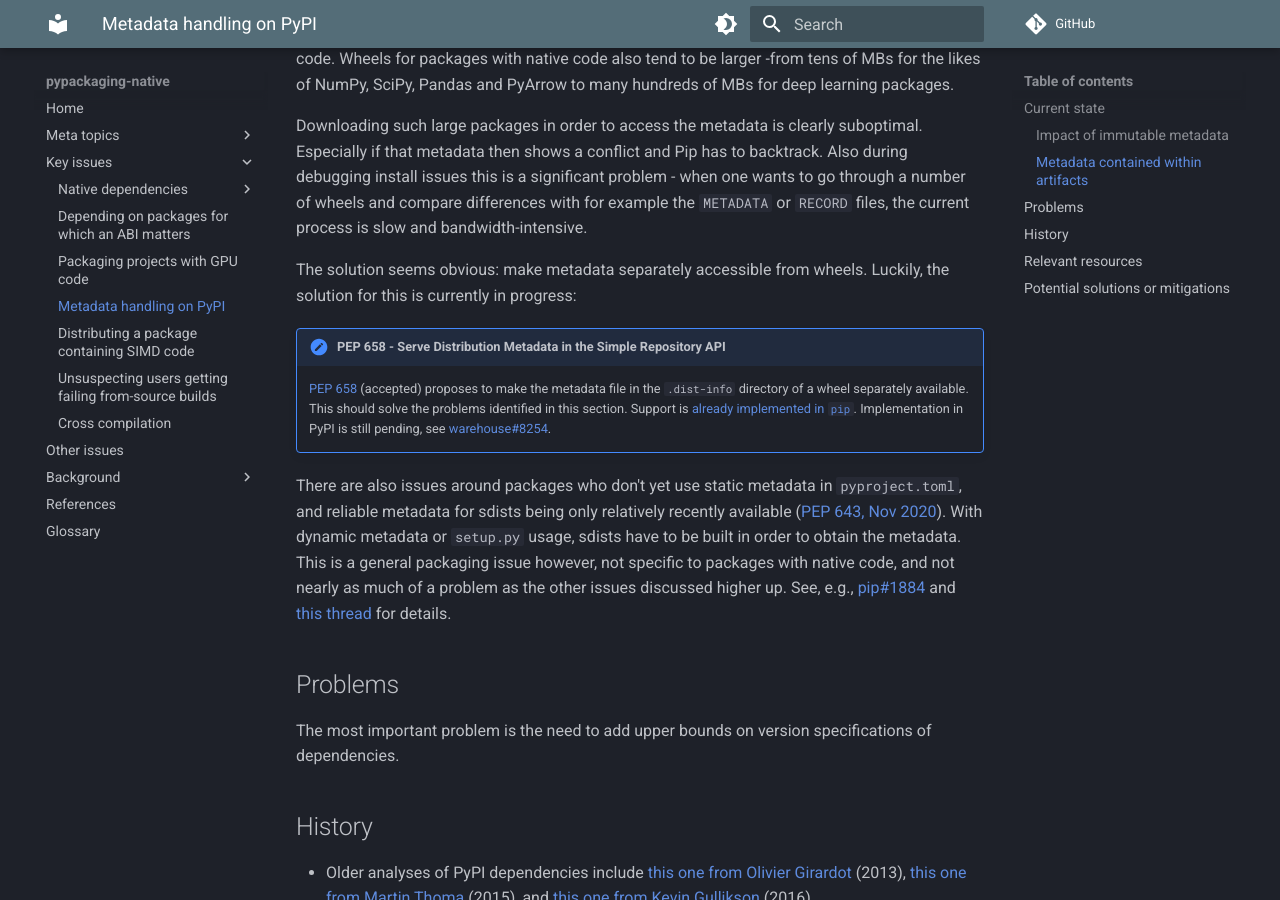
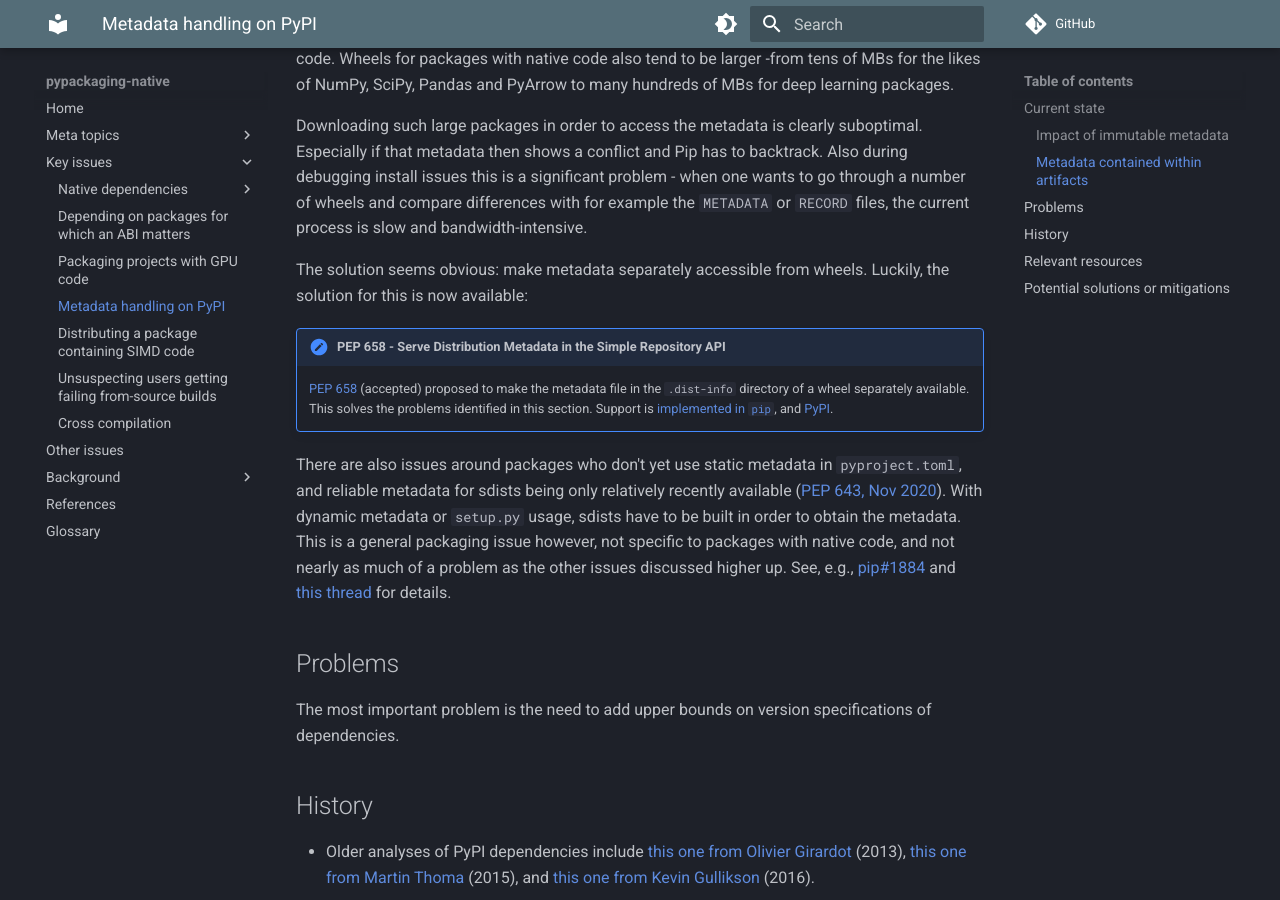
Before and after one commit to pypackaging-native/pypackaging-native, an MkDocs documentation site: the page built from docs/key-issues/pypi_metadata_handling.md, in a window 1280 px wide and 900 px high, scrolled down 2131 px. Built offline with MkDocs 1.6.1 and Material for MkDocs 9.7.7, drawn with Linux system fonts in a browser that asks for light colours; comment, search, counter and statistics services are not loaded.

Commit message:
Update pypi_metadata_handling.md
Also, `.metadata`, i.e. PEP 658 is live in PyPI now.

```diff
--- a/docs/key-issues/pypi_metadata_handling.md
+++ b/docs/key-issues/pypi_metadata_handling.md
@@ -152,16 +152,15 @@ for example the `METADATA` or `RECORD` files, the current process is slow and
 bandwidth-intensive.
 
 The solution seems obvious: make metadata separately accessible from wheels.
-Luckily, the solution for this is currently in progress:
+Luckily, the solution for this is now available:
 
 !!! note "PEP 658 - Serve Distribution Metadata in the Simple Repository API"
 
-    [PEP 658](https://peps.python.org/pep-0658/) (accepted) proposes to make the
+    [PEP 658](https://peps.python.org/pep-0658/) (accepted) proposed to make the
     metadata file in the `.dist-info` directory of a wheel separately available.
-    This should solve the problems identified in this section. Support is
-    [already implemented in `pip`](https://github.com/pypa/pip/pull/11111).
-    Implementation in PyPI is still pending, see
-    [warehouse#8254](https://github.com/pypi/warehouse/issues/8254).
+    This solves the problems identified in this section. Support is
+    [implemented in `pip`](https://github.com/pypa/pip/pull/11111), and
+    [PyPI](https://github.com/pypi/warehouse/issues/8254).
 
 There are also issues around packages who don't yet use static metadata in
 `pyproject.toml`, and reliable metadata for sdists being only relatively
```
